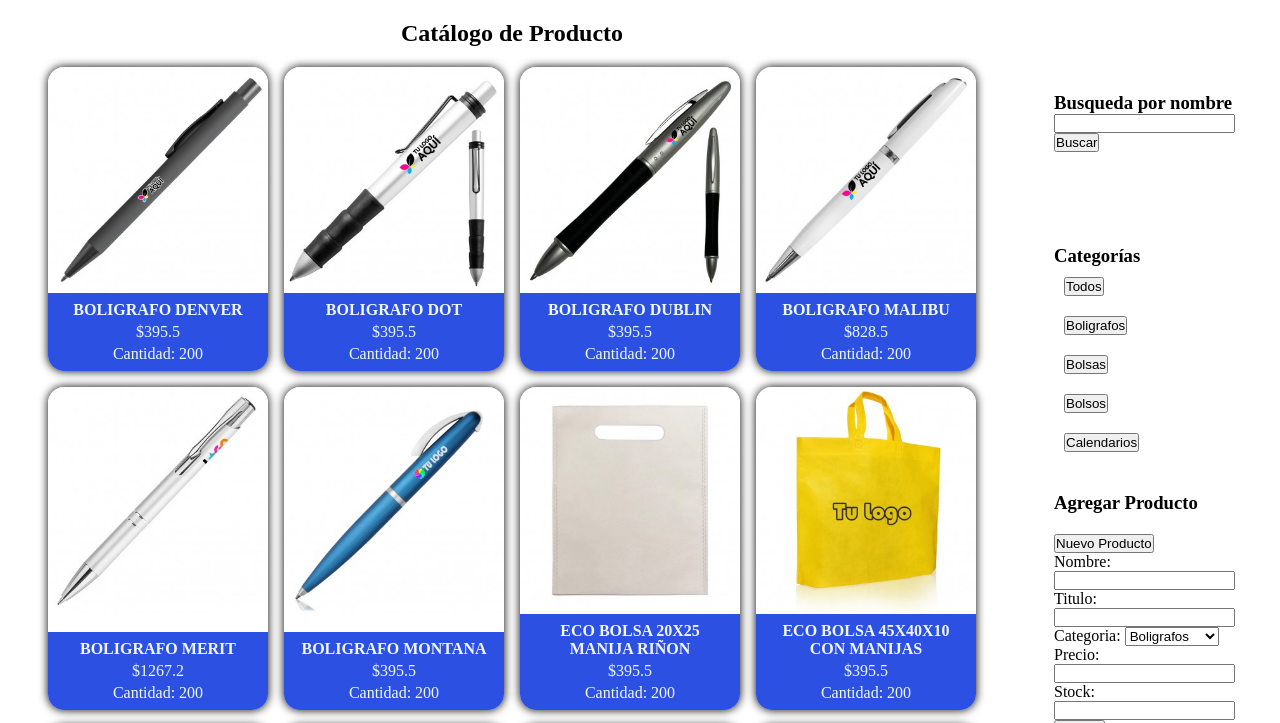
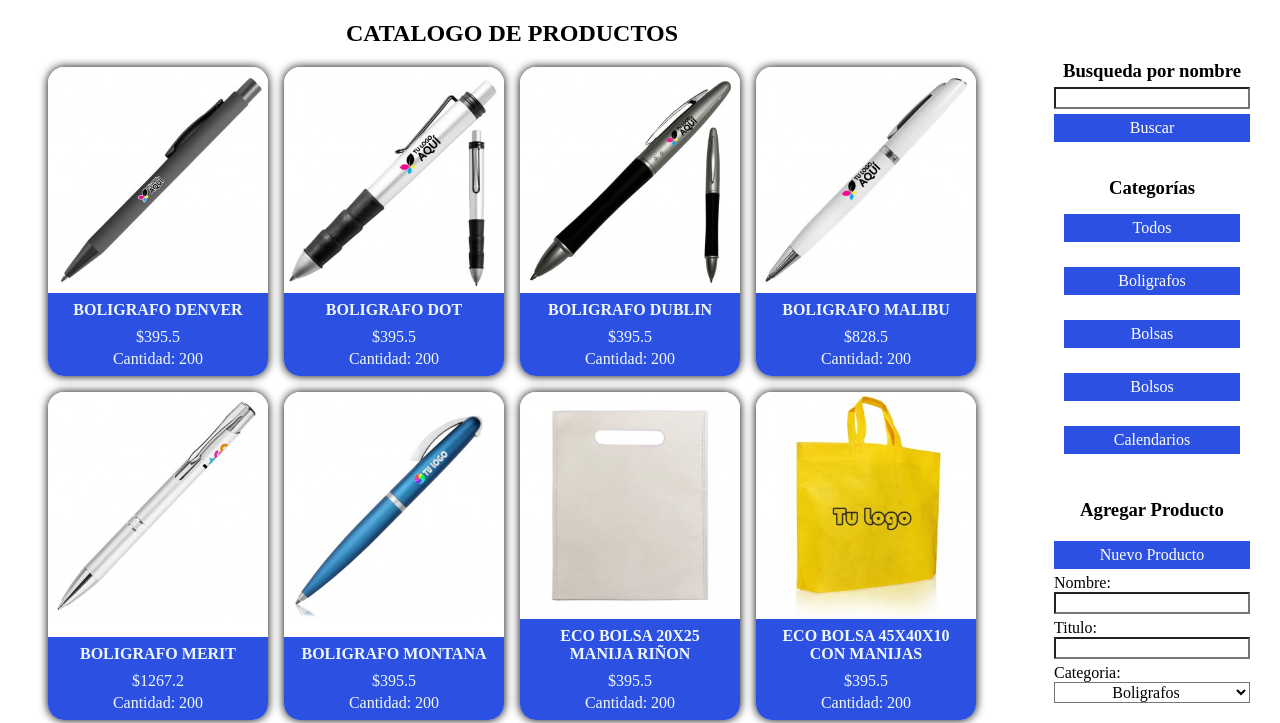
Before and after one commit to Fernando-Dominguez/EntregasJS, a plain HTML site: page terceraPreEntrega/index.html in a window 1280 px wide. Both pictures are taken after a click on the button "Nuevo Producto". Shown: the top 723 px of the page. Drawn offline with Linux system fonts and the light colour scheme.

Commit message:
Mejoras de Css

```diff
--- a/terceraPreEntrega/index.html
+++ b/terceraPreEntrega/index.html
@@ -23,9 +23,9 @@
         id="lateralDerecho">
         <section>
             <h3>Busqueda por nombre</h3>
-            <input type="text"
+            <input class="campo" type="text"
                 id="buscarProd">
-            <button id="buscar">Buscar</button>
+            <button class="btn" id="buscar">Buscar</button>
         </section>
         <section>
 
@@ -56,7 +56,7 @@
             </nav>
             <section>
                 <h3>Agregar Producto</h3>
-                <button id="agregarProd">Nuevo Producto</button>
+                <button class="btn" id="agregarProd">Nuevo Producto</button>
                 <form id="formAgregar">
                 </form>
             </section>
--- a/terceraPreEntrega/main.js
+++ b/terceraPreEntrega/main.js
@@ -229,11 +229,13 @@ if (localStorage.getItem("prod")) {
 // Captura de contenedor en DOM
 
 const contenedorProductos = document.querySelector("#contenedorPruductos");
-
+const tituloPrincipal = document.querySelector("#tituloProductos");
+console.log(tituloPrincipal)
 // Carga de Producto
 
 function cargarProductos(productosSeleccionados = productos) {
 
+    tituloPrincipal.innerHTML = "CATALOGO DE PRODUCTOS"
     contenedorProductos.innerHTML = "";
     // Iterando produtos para mostrar en DOM
     productosSeleccionados.forEach(producto => {
@@ -282,6 +284,7 @@ function filtrarXCategoria(cat) {
     )
     if (resultado.length > 0) {
         cargarProductos(resultado)
+        tituloPrincipal.innerHTML = palabraClv
     } else {
         alert("no hay coincidencias")
     }
@@ -297,13 +300,13 @@ function agregarProducto() {
     const formulario = document.getElementById("formAgregar")
     formulario.innerHTML = `
             <label for="inputNombre">Nombre:</label>
-            <input id="inputNombre" type="text" required>
+            <input class="campo" id="inputNombre" type="text" required>
 
             <label for="inputTitulo">Titulo:</label>
-            <input id="inputTitulo" type="text" required>
+            <input class="campo" id="inputTitulo" type="text" required>
 
             <label for="inputCategoria">Categoria:</label>
-            <select name="pets" id="pet-select">
+            <select name="pets" class="campo" id="pet-select">
                 <option value="boligrafos">Boligrafos</option>
                 <option value="bolsas">Bolsas</option>
                 <option value="bolsos">Bolsos</option>
@@ -311,12 +314,12 @@ function agregarProducto() {
             </select>
             </br>
             <label for="inputPrecio">Precio:</label>
-            <input id="inputPrecio" type="number" required>
+            <input class="campo" id="inputPrecio" type="number" required>
 
             <label for="inputStock">Stock:</label>
-            <input id="inputStock" type="number" required>
+            <input class="campo" id="inputStock" type="number" required>
 
-            <button type="submit">Agregar</button>
+            <button class="btn" type="submit">Agregar</button>
     `
     // Pausando envio
 
--- a/terceraPreEntrega/style.css
+++ b/terceraPreEntrega/style.css
@@ -3,6 +3,27 @@
     padding: 0;
     box-sizing: border-box;
 }
+
+/* h1, h2, h3, h4, h5, h6, p, span, a, strong, blockquote, i, b, u, em {
+    font-size: 1em;
+    font-weight: inherit;
+    font-style: inherit;
+    text-decoration: none;
+    color: inherit;
+  } */
+
+  form, input, textarea, select, button, label {
+    font-family: inherit;
+    font-size: inherit;
+    -webkit-hyphens: auto;
+        -ms-hyphens: auto;
+            hyphens: auto;
+    background-color: transparent;
+    color: inherit;
+    display: block;
+  }
+
+
 li {
     list-style-type: none;
     padding: 10px;
@@ -73,7 +94,7 @@ main{
     height: 100vh;
     display: flex;
     flex-direction: column;
-    justify-content: space-around;
+    justify-content: space-between;
 }
 
 section{
@@ -89,5 +110,21 @@ section{
     padding: 40px;
     display: flex;
     flex-direction: column;
-    align-items: var();
 }
+
+.formAgregar input{
+    margin: 50px;
+}
+
+.btn, .campo, h3{
+    margin-bottom: 5px;
+    width: 100%;
+    text-align: center;
+}
+
+.btn{
+    background-color: rgb(43, 80, 226);
+    color: white;
+    padding: 5px;
+    border: 0;
+}
```
